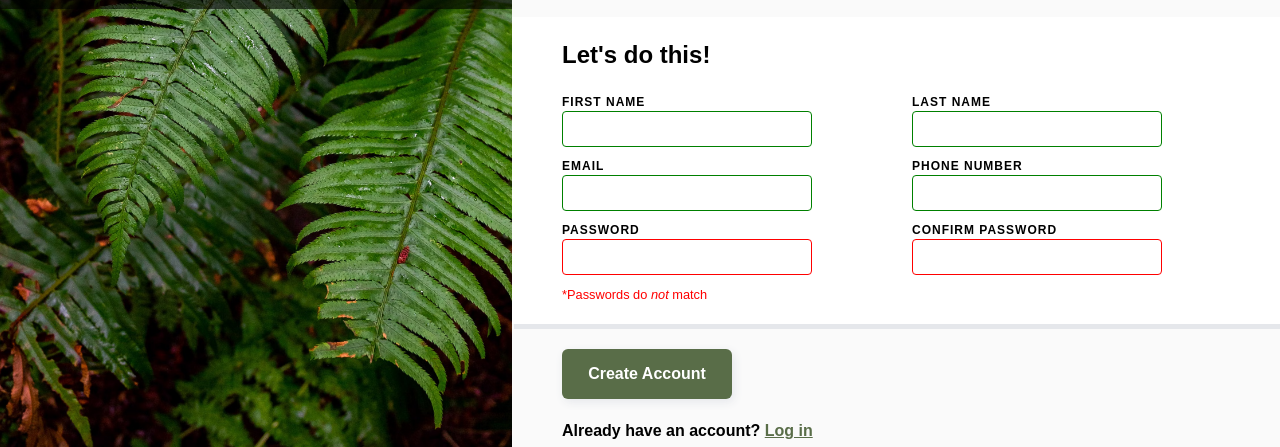
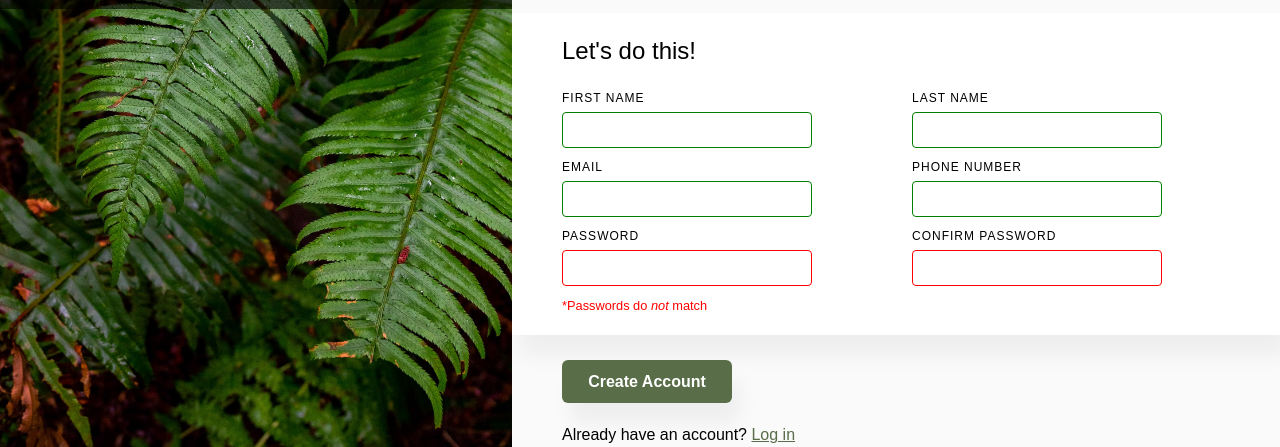
Before and after one commit to ChesterCapri/Form-Project, a plain HTML site: page index.html in a window 1280 px wide. Shown: the part 353-800 px from the top of the page. Drawn offline with Linux system fonts and the light colour scheme.

Commit message:
Changed font weight and and added margins to labels

```diff
--- a/style.css
+++ b/style.css
@@ -107,12 +107,13 @@ width: auto;
   padding-left: 50px ;
   background-color: white;
   padding-bottom: 20px;
-  box-shadow: 2px 5px #E5E7EB;
+  box-shadow: 8px 20px 20px hsla(0, 0%, 0%, 0.05);
 }
 
 h2 {
   padding-top: 20px;
   padding-bottom: 20px;
+  font-weight: 400;
 }
 
 .main-input-container{
@@ -132,8 +133,9 @@ h2 {
 
 label {
   font-size: 12px;
-  font-weight: 550;
+  font-weight: 400;
   letter-spacing: 1px;
+  margin-bottom: 5px;
 }
 
 input {
@@ -168,7 +170,7 @@ form p {
   font-weight: 600;
   font-family: 'Futura' , Arial, Helvetica, sans-serif;
   margin-left: 50px;
-  box-shadow: 2px 3px 10px #E5E7EB;
+  box-shadow: 8px 20px 20px hsla(0, 0%, 0%, 0.05);
 
 }
 
@@ -176,7 +178,7 @@ form p {
   font-family: 'Futura' , Arial, Helvetica, sans-serif;
   margin-left: 50px;
   margin-top: 20px;
-  font-weight: 600;
+  font-weight: 400;
 
 }
 
```
